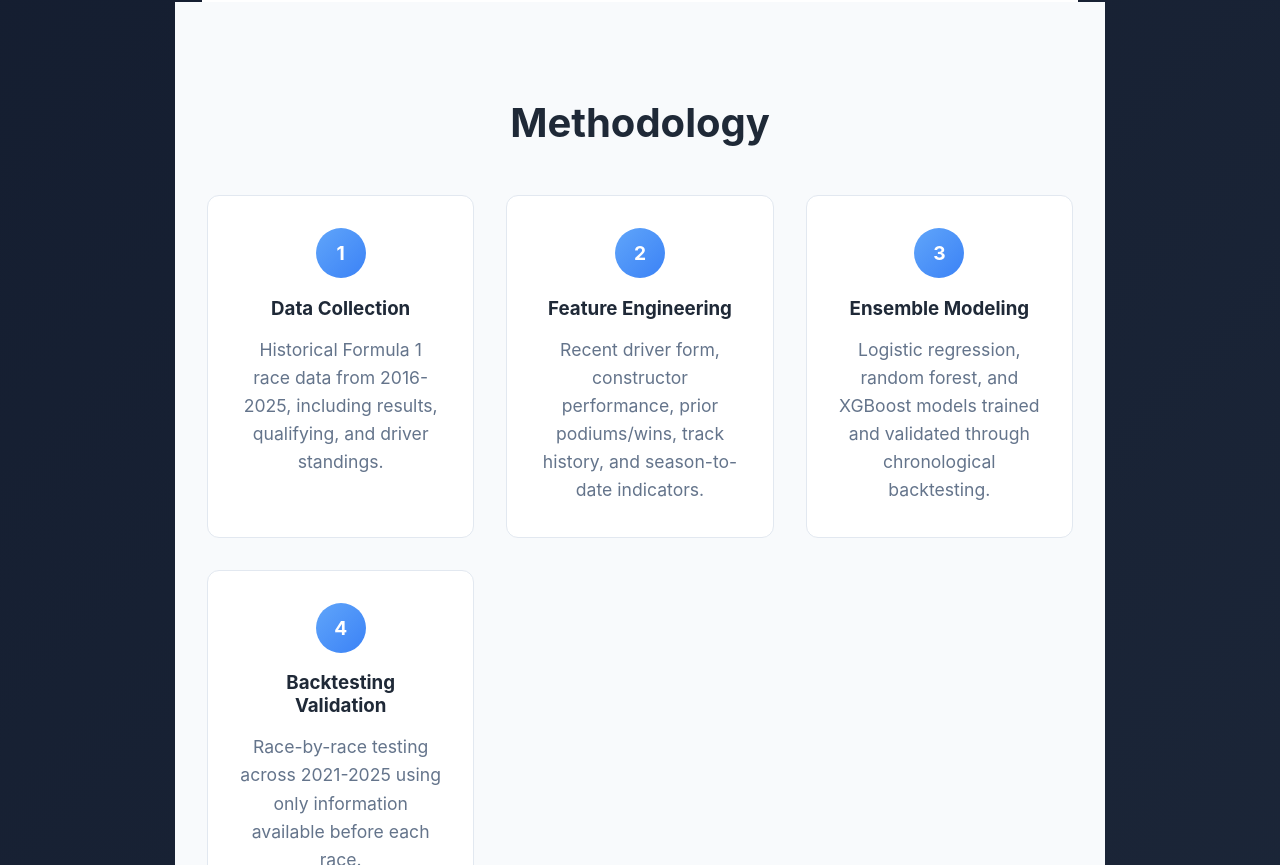
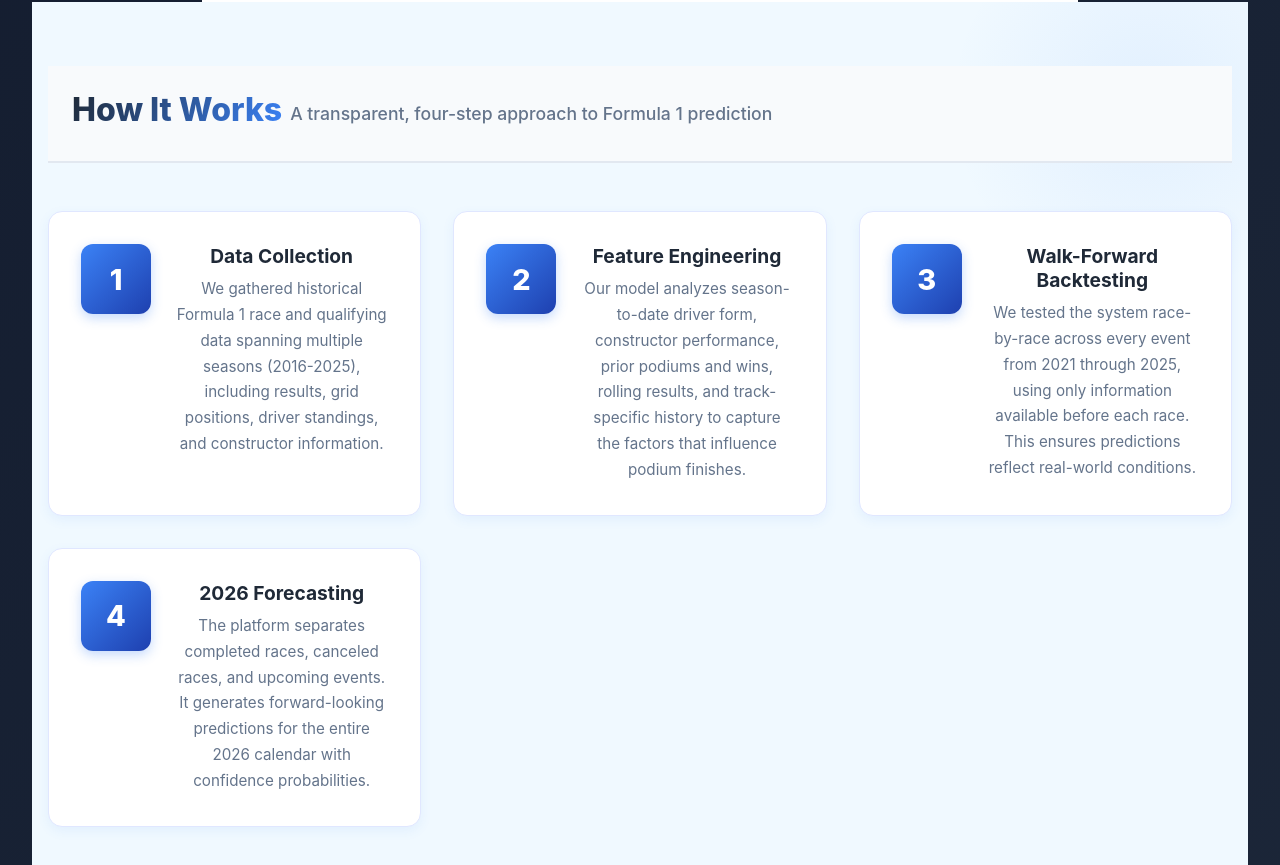
Before and after one commit to Lucaromeo16/apex-podium-ai, a React (Vite) app: page / in a window 1280 px wide. Shown: the part 2055-2920 px from the top of the page. Built offline with nearby package versions, Linux system fonts and the light colour scheme.

Commit message:
homepage polish, methodology section, backtesting filters, 2026 page UI improvements

```diff
--- a/src/pages/LandingPage.jsx
+++ b/src/pages/LandingPage.jsx
@@ -109,29 +109,40 @@
         </div>
       </section>
 
-      <section id="methodology" className="landing-section">
+      <section id="methodology" className="how-it-works-section">
         <div className="section-container">
-          <h2>Methodology</h2>
-          <div className="methodology-steps">
-            <div className="step">
-              <div className="step-number">1</div>
-              <h3>Data Collection</h3>
-              <p>Historical Formula 1 race data from 2016-2025, including results, qualifying, and driver standings.</p>
+          <div className="section-header">
+            <h2>How It Works</h2>
+            <p className="section-subtitle">A transparent, four-step approach to Formula 1 prediction</p>
+          </div>
+          <div className="how-it-works-grid">
+            <div className="work-step-card">
+              <div className="step-icon">1</div>
+              <div className="step-content">
+                <h3>Data Collection</h3>
+                <p>We gathered historical Formula 1 race and qualifying data spanning multiple seasons (2016-2025), including results, grid positions, driver standings, and constructor information.</p>
+              </div>
             </div>
-            <div className="step">
-              <div className="step-number">2</div>
-              <h3>Feature Engineering</h3>
-              <p>Recent driver form, constructor performance, prior podiums/wins, track history, and season-to-date indicators.</p>
+            <div className="work-step-card">
+              <div className="step-icon">2</div>
+              <div className="step-content">
+                <h3>Feature Engineering</h3>
+                <p>Our model analyzes season-to-date driver form, constructor performance, prior podiums and wins, rolling results, and track-specific history to capture the factors that influence podium finishes.</p>
+              </div>
             </div>
-            <div className="step">
-              <div className="step-number">3</div>
-              <h3>Ensemble Modeling</h3>
-              <p>Logistic regression, random forest, and XGBoost models trained and validated through chronological backtesting.</p>
+            <div className="work-step-card">
+              <div className="step-icon">3</div>
+              <div className="step-content">
+                <h3>Walk-Forward Backtesting</h3>
+                <p>We tested the system race-by-race across every event from 2021 through 2025, using only information available before each race. This ensures predictions reflect real-world conditions.</p>
+              </div>
             </div>
-            <div className="step">
-              <div className="step-number">4</div>
-              <h3>Backtesting Validation</h3>
-              <p>Race-by-race testing across 2021-2025 using only information available before each race.</p>
+            <div className="work-step-card">
+              <div className="step-icon">4</div>
+              <div className="step-content">
+                <h3>2026 Forecasting</h3>
+                <p>The platform separates completed races, canceled races, and upcoming events. It generates forward-looking predictions for the entire 2026 calendar with confidence probabilities.</p>
+              </div>
             </div>
           </div>
         </div>
--- a/src/styles.css
+++ b/src/styles.css
@@ -1528,3 +1528,140 @@
   font-weight: 800;
   font-size: 1.1rem;
 }
+
+/* How It Works Section - Premium Homepage Addition */
+
+.how-it-works-section {
+  background: #f0f9ff;
+  padding: 4rem 1rem;
+  position: relative;
+  overflow: hidden;
+}
+
+.how-it-works-section::before {
+  content: '';
+  position: absolute;
+  top: -100px;
+  right: -100px;
+  width: 400px;
+  height: 400px;
+  background: radial-gradient(circle, rgba(59, 130, 246, 0.08) 0%, transparent 70%);
+  border-radius: 50%;
+  pointer-events: none;
+}
+
+.how-it-works-section .section-container {
+  position: relative;
+  z-index: 1;
+}
+
+.section-header {
+  text-align: center;
+  margin-bottom: 3rem;
+}
+
+.section-header h2 {
+  font-size: 2rem;
+  font-weight: 800;
+  color: #1f2937;
+  margin-bottom: 0.5rem;
+  background: linear-gradient(120deg, #1f2937 0%, #3b82f6 100%);
+  -webkit-background-clip: text;
+  -webkit-text-fill-color: transparent;
+  background-clip: text;
+}
+
+.section-subtitle {
+  font-size: 1.1rem;
+  color: #64748b;
+  margin: 0;
+  font-weight: 500;
+}
+
+.how-it-works-grid {
+  display: grid;
+  grid-template-columns: repeat(auto-fit, minmax(280px, 1fr));
+  gap: 2rem;
+  margin-top: 2rem;
+}
+
+.work-step-card {
+  background: white;
+  padding: 2rem;
+  border-radius: 14px;
+  border: 1px solid #e0e7ff;
+  box-shadow: 0 4px 12px rgba(59, 130, 246, 0.08);
+  transition: all 0.3s cubic-bezier(0.4, 0, 0.2, 1);
+  position: relative;
+  display: grid;
+  grid-template-columns: 70px 1fr;
+  gap: 1.5rem;
+}
+
+.work-step-card:hover {
+  border-color: #3b82f6;
+  box-shadow: 0 12px 24px rgba(59, 130, 246, 0.15);
+  transform: translateY(-4px);
+}
+
+.step-icon {
+  width: 70px;
+  height: 70px;
+  background: linear-gradient(135deg, #3b82f6 0%, #1e40af 100%);
+  color: white;
+  border-radius: 12px;
+  display: flex;
+  align-items: center;
+  justify-content: center;
+  font-weight: 800;
+  font-size: 1.8rem;
+  flex-shrink: 0;
+  box-shadow: 0 4px 12px rgba(59, 130, 246, 0.3);
+}
+
+.step-content {
+  display: flex;
+  flex-direction: column;
+  justify-content: flex-start;
+}
+
+.step-content h3 {
+  font-size: 1.2rem;
+  font-weight: 700;
+  color: #1f2937;
+  margin: 0 0 0.5rem 0;
+}
+
+.step-content p {
+  color: #64748b;
+  line-height: 1.7;
+  margin: 0;
+  font-size: 0.95rem;
+}
+
+/* Responsive adjustments for How It Works */
+@media (max-width: 768px) {
+  .how-it-works-section {
+    padding: 3rem 1rem;
+  }
+
+  .section-header h2 {
+    font-size: 1.7rem;
+  }
+
+  .how-it-works-grid {
+    grid-template-columns: 1fr;
+    gap: 1.5rem;
+  }
+
+  .work-step-card {
+    padding: 1.5rem;
+    grid-template-columns: 1fr;
+  }
+
+  .step-icon {
+    width: 100%;
+    height: auto;
+    padding: 1rem;
+  }
+}
```
Also changed, not shown: 5 other files (tests, documents, lock files or other folders).
